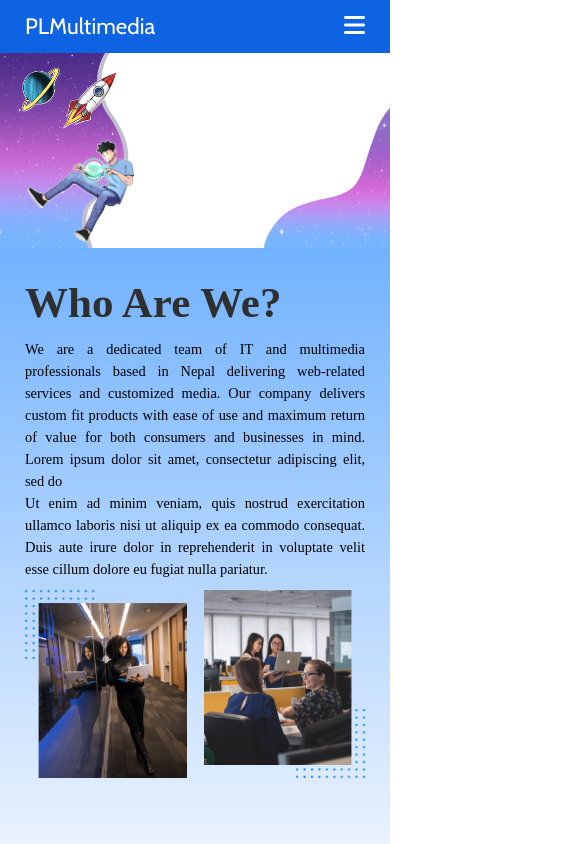
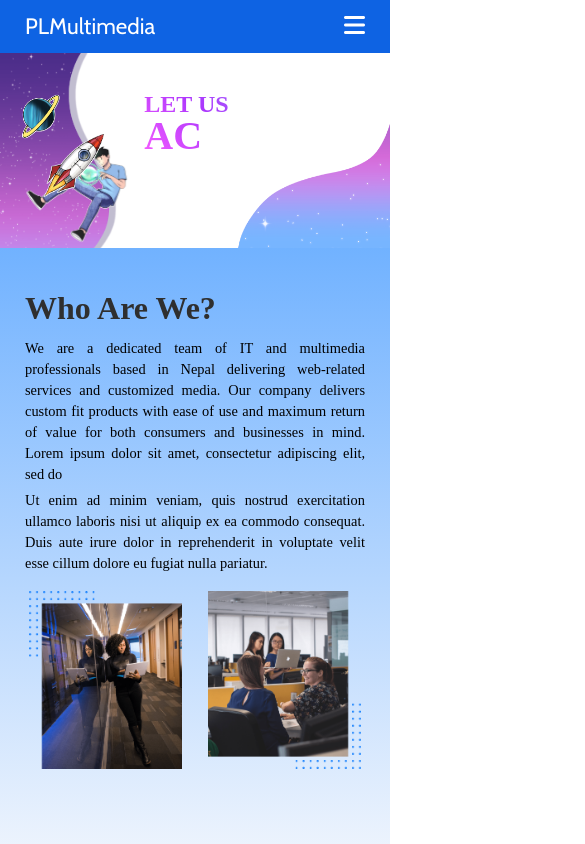
Before and after one commit to SDhakZ/PLMultimedia-Website, a React (Create React App) app: page / in a window 390 px wide. Shown: the top 844 px of the page, 585 px wide, since content can reach past the window. Built offline with nearby package versions, Linux system fonts and the light colour scheme.

Commit message:
"Latest after about us"

```diff
--- a/package.json
+++ b/package.json
@@ -11,11 +11,13 @@
     "@testing-library/jest-dom": "^5.11.6",
     "@testing-library/react": "^11.2.2",
     "@testing-library/user-event": "^12.5.0",
+    "aos": "^3.0.0-beta.6",
     "react": "^17.0.1",
     "react-dom": "^17.0.1",
     "react-router-dom": "^5.2.0",
     "react-scripts": "^5.0.1",
     "react-spring": "^9.5.2",
+    "react-type-animation": "^2.1.1",
     "sweetalert": "^2.1.2",
     "web-vitals": "^0.2.4"
   },
--- a/src/Datas/InternsData.js
+++ /dev/null
@@ -1,38 +0,0 @@
-const internData = [
-  {
-    id: 1,
-    img: require("../images/stock.jpg").default,
-    name: "Anna Lewendowski",
-    company: "Pl Multimedia",
-    field: "Web Development",
-    position: "FrontEnd",
-    year: 2022,
-  },
-  {
-    id: 2,
-    img: require("../images/stock.jpg").default,
-    name: "Anna Lewendowski",
-    company: "Pl Multimedia",
-    field: "Web Development",
-    position: "FrontEnd",
-    year: 2022,
-  },
-  {
-    img: require("../images/stock.jpg").default,
-    name: "Anna Lewendowski",
-    company: "Pl Multimedia",
-    field: "Web Development",
-    position: "FrontEnd",
-    year: 2022,
-  },
-  {
-    id: 4,
-    img: require("../images/stock.jpg").default,
-    name: "Anna Lewendowski",
-    company: "Pl Multimedia",
-    field: "Web Development",
-    position: "FrontEnd",
-    year: 2022,
-  },
-];
-export default internData;
--- a/src/components/CSSmodules/home.module.css
+++ b/src/components/CSSmodules/home.module.css
@@ -1,3 +1,7 @@
+.Home-Container {
+  overflow-x: hidden;
+}
+
 .Home-aboutUs {
   background-image: linear-gradient(#71b2ff, #fbfbfd);
   padding: var(--pd-Home-c);
--- a/src/components/HomeComponents/HomeCSSmodules/homeAboutUs.module.css
+++ b/src/components/HomeComponents/HomeCSSmodules/homeAboutUs.module.css
@@ -12,7 +12,7 @@
 .Home-aboutUs-WhoAreWe {
   display: flex;
   flex-direction: row;
-  gap: 230px;
+  gap: 250px;
   margin-bottom: 100px;
 }
 
@@ -22,7 +22,7 @@
 
 .leftgirl,
 .rightgroup {
-  width: 240px;
+  width: 300px;
 }
 
 .rightgroup {
@@ -30,15 +30,14 @@
   top: 155px;
   left: 155px;
 }
-
 .Home-aboutUs-Title {
   color: #2f2f2f;
   font-family: "Bahnschrift";
-  font-size: 77px;
+  font-size: 3.2rem;
   letter-spacing: 0.05em;
-  margin-bottom: 20px;
   font-weight: 600;
-  line-height: 92.42px;
+  line-height: 85px;
+  margin-top: 3px;
 }
 
 .Home-aboutUs-Paragraph {
@@ -47,22 +46,23 @@
   font-size: var(--fs-Home-p);
   line-height: var(--fh-Home-p);
   text-align: justify;
+  margin-top: 15px;
 }
 
 @media all and (max-width: 1200px) {
   :root {
     --pd-Home-c: 50px 60px 70px;
-    --fs-Home-p: 1.1rem;
-    --fh-Home-p: 27px;
+    --fs-Home-p: 1.2rem;
+    --fh-Home-p: 32px;
   }
 
   .Home-aboutUs-WhoAreWe {
-    gap: 210px;
+    gap: 200px;
   }
 
   .leftgirl,
   .rightgroup {
-    width: 220px;
+    width: 230px;
   }
 
   .rightgroup {
@@ -70,22 +70,30 @@
   }
 
   .Home-aboutUs-Title {
-    font-size: 60px;
+    font-size: 3rem;
     letter-spacing: 0.04em;
-    margin-bottom: 12px;
-    line-height: 70px;
+    margin-bottom: 0px;
+    line-height: 50px;
+    margin-top: 15px;
   }
 }
-
+@media all and (max-width: 1000px) {
+  :root {
+    --fh-Home-p: 29px;
+  }
+  .Home-aboutUs-Paragraph {
+    margin-top: 5px;
+  }
+}
 @media all and (max-width: 960px) {
   :root {
     --pd-Home-c: 50px 60px 70px;
-    --fs-Home-p: 1.05rem;
+    --fs-Home-p: 1.08rem;
     --fh-Home-p: 25px;
   }
 
   .Home-aboutUs-WhoAreWe {
-    gap: 190px;
+    gap: 170px;
   }
 
   .leftgirl,
@@ -99,17 +107,17 @@
   }
 
   .Home-aboutUs-Title {
-    font-size: 50px;
+    font-size: 2.3rem;
     letter-spacing: 0em;
-    margin-bottom: 10px;
+    margin-bottom: 5px;
     line-height: 50px;
+    margin-top: 9px;
   }
 }
 
 @media all and (max-width: 800px) {
   :root {
     --pd-Home-c: 50px 60px 70px;
-    --fs-Home-p: 1.05rem;
     --fh-Home-p: 25px;
   }
 
@@ -118,19 +126,24 @@
   }
 
   .Home-aboutUs-WhoAreWe {
-    gap: 30px;
+    gap: 25px;
   }
 
   .Home-aboutUs-images {
     display: flex;
     flex-direction: row;
     justify-content: space-around;
-    gap: 30px;
+    gap: 0px;
+  }
+
+  .Home-aboutUs-Title {
+    font-size: 2.2rem;
+    margin-top: 5px;
   }
 
   .leftgirl,
   .rightgroup {
-    width: 100%;
+    width: 45%;
   }
 
   .rightgroup {
@@ -141,8 +154,8 @@
 @media all and (max-width: 600px) {
   :root {
     --pd-Home-c: 20px 30px 40px;
-    --fs-Home-p: 0.9rem;
-    --fh-Home-p: 25px;
+    --fs-Home-p: 1rem;
+    --fh-Home-p: 27px;
   }
 
   .Home-aboutUs-WhoAreWe {
@@ -150,18 +163,19 @@
   }
 
   .Home-aboutUs-Title {
-    font-size: 43px;
+    font-size: 2.1rem;
   }
 
   .Home-aboutUs-images {
     gap: 17px;
+    margin-top: 15px;
   }
 }
 @media all and (max-width: 400px) {
   :root {
     --pd-Home-c: 30px 25px 50px;
     --fs-Home-p: 0.9rem;
-    --fh-Home-p: 22px;
+    --fh-Home-p: 21px;
   }
 
   .Home-aboutUs-WhoAreWe {
@@ -169,10 +183,11 @@
   }
 
   .Home-aboutUs-Title {
-    font-size: 43px;
+    font-size: 2rem;
   }
 
   .Home-aboutUs-images {
     gap: 17px;
+    margin-top: 7px;
   }
 }
--- a/src/components/HomeComponents/HomeCSSmodules/homeTop.module.css
+++ b/src/components/HomeComponents/HomeCSSmodules/homeTop.module.css
@@ -1,10 +1,56 @@
 :root {
-  --vw-HT-homeTop: 40vw;
-  --iw-HT-rocket: 10%;
-  --iw-HT-planet: 8%;
+  --fs-HT-staticText: 4.5rem;
+  --fs-HT-text: 6.5rem;
+  --vw-HT-homeTop: 43vw;
+  --iw-HT-rocket: 13%;
+  --iw-HT-planet: 9%;
   --iw-HT-man: 25%;
-  --iw-HT-bg: 28%;
+  --iw-HT-bg: 29%;
 }
+
+/*Text*/
+@import url("https://fonts.googleapis.com/css2?family=Baloo+2:wght@500;600;700&display=swap");
+.Home-main {
+  position: relative;
+  width: 100%;
+  height: 100%;
+}
+.Home-text {
+  position: absolute;
+  left: 38%;
+  top: 20%;
+  font-size: var(--fs-HT-staticText);
+  font-family: "Baloo 2";
+  max-width: 650px;
+  line-height: 1;
+  font-weight: 700;
+  background: linear-gradient(45deg, #f65cff, #ab36fd, #a289ff, #0047fd);
+  background-size: 300%;
+  text-transform: uppercase;
+  background-clip: text;
+  -webkit-text-fill-color: transparent;
+  animation: animated_text 7s ease-in-out infinite;
+  -moz-animation: animated_text 7s ease-in-out infinite;
+  -webkit-animation: animated_text 7s ease-in-out infinite;
+  animation-timing-function: ease;
+}
+
+.Home-text h1 {
+  font-size: var(--fs-HT-text);
+}
+
+@keyframes animated_text {
+  0% {
+    background-position: 0px 50%;
+  }
+  50% {
+    background-position: 100% 50%;
+  }
+  100% {
+    background-position: 0px 50%;
+  }
+}
+/*Text*/
 
 .Home-top {
   height: var(--vw-HT-homeTop);
@@ -32,8 +78,12 @@
 .floatingman {
   width: var(--iw-HT-man);
   position: absolute;
-  bottom: 2%;
+  bottom: 3%;
   left: 7%;
+  animation-name: floating;
+  animation-duration: 5s;
+  animation-iteration-count: infinite;
+  animation-timing-function: ease-in-out;
 }
 
 .planet {
@@ -41,6 +91,10 @@
   position: absolute;
   top: 7%;
   left: 5%;
+  animation-name: planet;
+  animation-duration: 3s;
+  animation-iteration-count: infinite;
+  animation-timing-function: ease;
 }
 
 .rocket {
@@ -48,24 +102,156 @@
   position: absolute;
   left: 16%;
   top: 10%;
+  animation-name: rocket;
+  animation-duration: 3s;
+  animation-iteration-count: infinite;
+  animation-timing-function: ease;
+}
+
+@keyframes rocket {
+  0% {
+    transform: translate(0, 0px);
+  }
+  50% {
+    transform: translate(5px, -5px);
+  }
+  100% {
+    transform: translate(0, -0px);
+  }
+}
+
+@keyframes floating {
+  0% {
+    transform: translate(0, 0px);
+  }
+  60% {
+    transform: translate(-5px, 10px);
+  }
+  100% {
+    transform: translate(0, 0px);
+  }
+}
+
+@keyframes planet {
+  0% {
+    transform: translate(0, 0px);
+  }
+  50% {
+    transform: translate(5px, 3px);
+  }
+  100% {
+    transform: translate(0, -0px);
+  }
+}
+
+@media all and (max-width: 1400px) {
+  :root {
+    --fs-HT-staticText: 3.5rem;
+    --fs-HT-text: 5rem;
+  }
+  .Home-text {
+    left: 35%;
+    top: 30%;
+  }
 }
 
 @media all and (max-width: 1200px) {
   :root {
-    --vw-HT-homeTop: 43vw;
-    --iw-HT-rocket: 10%;
-    --iw-HT-planet: 9%;
-    --iw-HT-man: 24%;
-    --iw-HT-bg: 29%;
+    --fs-HT-staticText: 3rem;
+    --fs-HT-text: 4rem;
+    --vw-HT-homeTop: 45vw;
+    --iw-HT-rocket: 11%;
+    --iw-HT-planet: 10%;
+    --iw-HT-man: 26%;
+    --iw-HT-bg: 31%;
+  }
+  .Home-text {
+    left: 35%;
+    top: 20%;
+  }
+  .rightbg {
+    right: -5%;
   }
 }
 
-@media all and (max-width: 800px) {
+@media all and (max-width: 960px) {
   :root {
+    --fs-HT-staticText: 2rem;
+    --fs-HT-text: 3rem;
     --vw-HT-homeTop: 50vw;
     --iw-HT-rocket: 14%;
     --iw-HT-planet: 11%;
     --iw-HT-man: 28%;
     --iw-HT-bg: 33%;
   }
+  .Home-text {
+    left: 40%;
+    top: 28%;
+    max-width: 320px;
+  }
 }
+
+@media all and (max-width: 800px) {
+  :root {
+    --fs-HT-text: 2.5rem;
+    --fs-HT-staticText: 1.5rem;
+    --vw-HT-homeTop: 50vw;
+    --iw-HT-rocket: 14%;
+    --iw-HT-planet: 11%;
+    --iw-HT-man: 25%;
+    --iw-HT-bg: 35%;
+  }
+  .Home-text {
+    left: 37%;
+    top: 20%;
+    max-width: 300px;
+  }
+  .leftbg {
+    left: -5%;
+  }
+}
+
+@media all and (max-width: 600px) {
+  :root {
+    --vw-HT-homeTop: 60vw;
+    --iw-HT-rocket: 14%;
+    --iw-HT-planet: 11%;
+    --iw-HT-man: 28%;
+    --iw-HT-bg: 50%;
+  }
+
+  .leftbg {
+    left: -20%;
+  }
+
+  .rightbg {
+    right: -10%;
+  }
+}
+
+@media all and (max-width: 400px) {
+  :root {
+    --vw-HT-homeTop: 50vw;
+    --iw-HT-rocket: 16%;
+    --iw-HT-planet: 11%;
+    --iw-HT-man: 26%;
+    --iw-HT-bg: 50%;
+  }
+
+  .leftbg {
+    left: -20%;
+  }
+
+  .rightbg {
+    right: -10%;
+  }
+  .planet {
+    top: 7%;
+    left: 5%;
+  }
+
+  .rocket {
+    left: 16%;
+    top: 15%;
+  }
+}
--- a/src/components/HomeComponents/homeAboutUs.jsx
+++ b/src/components/HomeComponents/homeAboutUs.jsx
@@ -1,51 +1,44 @@
-import React from "react";
-import { useSpring, animated, easings } from "react-spring";
+import React, { useEffect } from "react";
+import "aos/dist/aos.css";
 import HomeAboutUsCSS from "./HomeCSSmodules/homeAboutUs.module.css";
+import Aos from "aos";
+
 function HomeAboutUs() {
-  const stylesection = useSpring({
-    from: { opacity: 0, scale: 0 },
-    to: { opacity: 1, scale: 1 },
-    config: { duration: 700, easing: easings.easeOutBack },
+  //animation for who are we
+  useEffect(() => {
+    Aos.init({
+      offset: "50",
+      duration: "1000",
+      easing: "ease-in-out",
+      anchorPlacement: "top",
+      once: true,
     });
+  }, []);
 
-  //animation for who are we
-  const styleleft = useSpring({
-    from: { opacity: 0 },
-    to: { opacity: 1 },
-    config: { duration: 700 },
-    delay: 700,
-  });
-  const styleright = useSpring({
-    from: { opacity: 0 },
-    to: { opacity: 1 },
-    config: { duration: 700 },
-    delay: 1500,
-  });
   return (
-    <animated.div style={stylesection}>
     <div className={HomeAboutUsCSS["Home-aboutUs-WhoAreWe"]}>
       <div className={HomeAboutUsCSS["Home-aboutUs-images"]}>
-          <animated.div style={styleleft}>
         <img
+          data-aos="zoom-out-down"
+          data-aos-delay="600"
           className={HomeAboutUsCSS["leftgirl"]}
           src={require("../../images/leftgirl.png")}
         />
-          </animated.div>
-          <animated.div style={styleright}>
         <img
+          data-aos="zoom-out-up"
+          data-aos-delay="1100"
           className={HomeAboutUsCSS["rightgroup"]}
           src={require("../../images/rightgroup.png")}
         />
-          </animated.div>
       </div>
-        <div className={HomeAboutUsCSS["Home-aboutUs-Text"]}>
+      <div data-aos="fade-left" className={HomeAboutUsCSS["Home-aboutUs-Text"]}>
         <h2 className={HomeAboutUsCSS["Home-aboutUs-Title"]}>Who Are We?</h2>
         <p className={HomeAboutUsCSS["Home-aboutUs-Paragraph"]}>
           We are a dedicated team of IT and multimedia professionals based in
           Nepal delivering web-related services and customized media. Our
           company delivers custom fit products with ease of use and maximum
-            return of value for both consumers and businesses in mind. Lorem
-            ipsum dolor sit amet, consectetur adipiscing elit, sed do
+          return of value for both consumers and businesses in mind. Lorem ipsum
+          dolor sit amet, consectetur adipiscing elit, sed do
         </p>
         <p className={HomeAboutUsCSS["Home-aboutUs-Paragraph"]}>
           Ut enim ad minim veniam, quis nostrud exercitation ullamco laboris
@@ -55,7 +48,6 @@ function HomeAboutUs() {
         </p>
       </div>
     </div>
-    </animated.div>
   );
 }
 export default HomeAboutUs;
--- a/src/components/HomeComponents/homeTop.jsx
+++ b/src/components/HomeComponents/homeTop.jsx
@@ -1,8 +1,43 @@
-import React from "react";
+import { React } from "react";
 import HomeTopCSS from "./HomeCSSmodules/homeTop.module.css";
-function homeTop() {
+import { TypeAnimation } from "react-type-animation";
+import { useSpring, animated, easings } from "react-spring";
+function HomeTop() {
+  const rocketEnter = useSpring({
+    from: { opacity: 0.3, x: -550, y: 600 },
+    to: { opacity: 1, x: -20, y: 80 },
+    config: { duration: 2000, easing: easings.easeInOutQuart },
+  });
+  const planetEnter = useSpring({
+    from: { opacity: 0.3, y: -200 },
+    to: { opacity: 1, y: 40 },
+    config: { duration: 2000, easing: easings.easeInOutCubic },
+  });
+  const floatingManEnter = useSpring({
+    from: { opacity: 0 },
+    to: { opacity: 1 },
+    config: { duration: 2000, easing: easings.easeInOutBack },
+  });
   return (
     <div className={HomeTopCSS["Home-top"]}>
+      <div className={HomeTopCSS["Home-main"]}>
+        <div className={HomeTopCSS["Home-text"]}>
+          Let Us
+          <TypeAnimation
+            sequence={[
+              "Accelerate Your Growth",
+              2000, // Waits 3s
+              "Create Your Dreams",
+              2000, // Waits 3s
+              "I like to move it move it",
+              2500,
+            ]}
+            wrapper="h1"
+            cursor={true}
+            repeat={Infinity}
+            speed={15}
+          />
+        </div>
         <figure className={HomeTopCSS["Home-img-collection"]}>
           <img
             className={HomeTopCSS["leftbg"]}
@@ -12,21 +47,28 @@ function homeTop() {
             className={HomeTopCSS["rightbg"]}
             src={require("../../images/rightbg.png")}
           />
+          <animated.div style={floatingManEnter}>
             <img
               className={HomeTopCSS["floatingman"]}
               src={require("../../images/floatingman.png")}
             />
+          </animated.div>
+          <animated.div style={planetEnter}>
             <img
               className={HomeTopCSS["planet"]}
               src={require("../../images/planet.png")}
             />
+          </animated.div>
+          <animated.div style={rocketEnter}>
             <img
               className={HomeTopCSS["rocket"]}
               src={require("../../images/rocket.png")}
             />
+          </animated.div>
         </figure>
+      </div>
     </div>
   );
 }
 
-export default homeTop;
+export default HomeTop;
--- a/src/components/Pages/Home.jsx
+++ b/src/components/Pages/Home.jsx
@@ -2,7 +2,7 @@ import React from "react";
 import HomeCSS from "../CSSmodules/home.module.css";
 import HomeTop from "../HomeComponents/homeTop";
 import HomeAboutUs from "../HomeComponents/homeAboutUs";
-import HomeReview from "../HomeComponents/homeReview";
+
 export const Home = () => {
   return (
     <div className={HomeCSS["Home-Container"]}>
@@ -15,9 +15,7 @@ export const Home = () => {
       <section className={HomeCSS["Home-services"]}></section>
       <section className={HomeCSS["Home-recent-works"]}></section>
       <section className={HomeCSS["Home-blogs"]}></section>
-      <section className={HomeCSS["Home-what-ppl-think"]}>
-        <HomeReview />
-      </section>
+      <section className={HomeCSS["Home-what-ppl-think"]}></section>
     </div>
   );
 };
--- a/src/components/Pages/Interns.jsx
+++ b/src/components/Pages/Interns.jsx
@@ -2,7 +2,6 @@ import React, { useState } from "react";
 import MainHeading from "../MainHeading";
 import InternsCSS from "../CSSmodules/interns.module.css";
 import InternCard from "../InternCard";
-import internsData from "../../Datas/internsData";
 import useFetch from "../../hooks/useFetch";
 import ErrorPage from "../ErrorPage";
 import LoadingPage from "../LoadingPage";
```
Also changed, not shown: 1 other file (tests, documents, lock files or other folders). Lines whose indentation alone changed are shown as unchanged.
